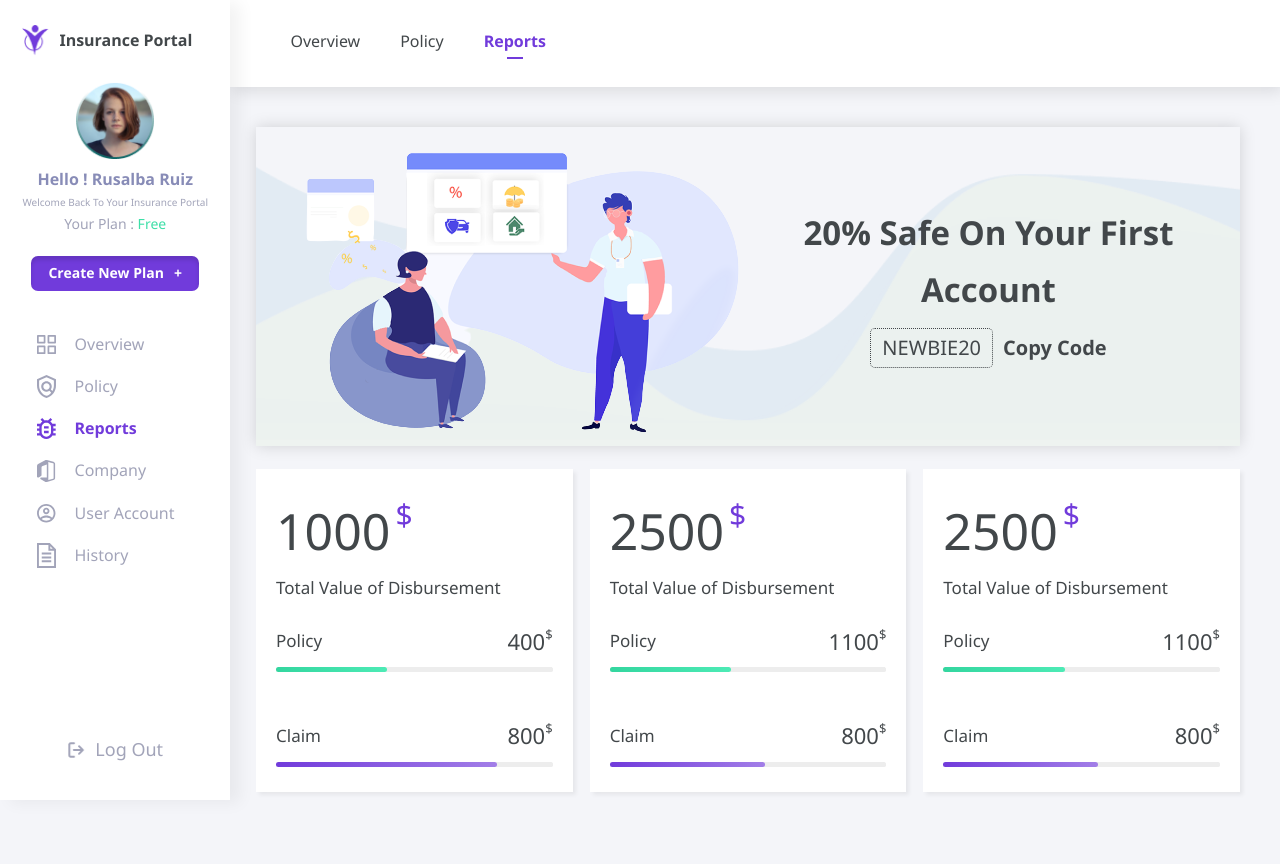
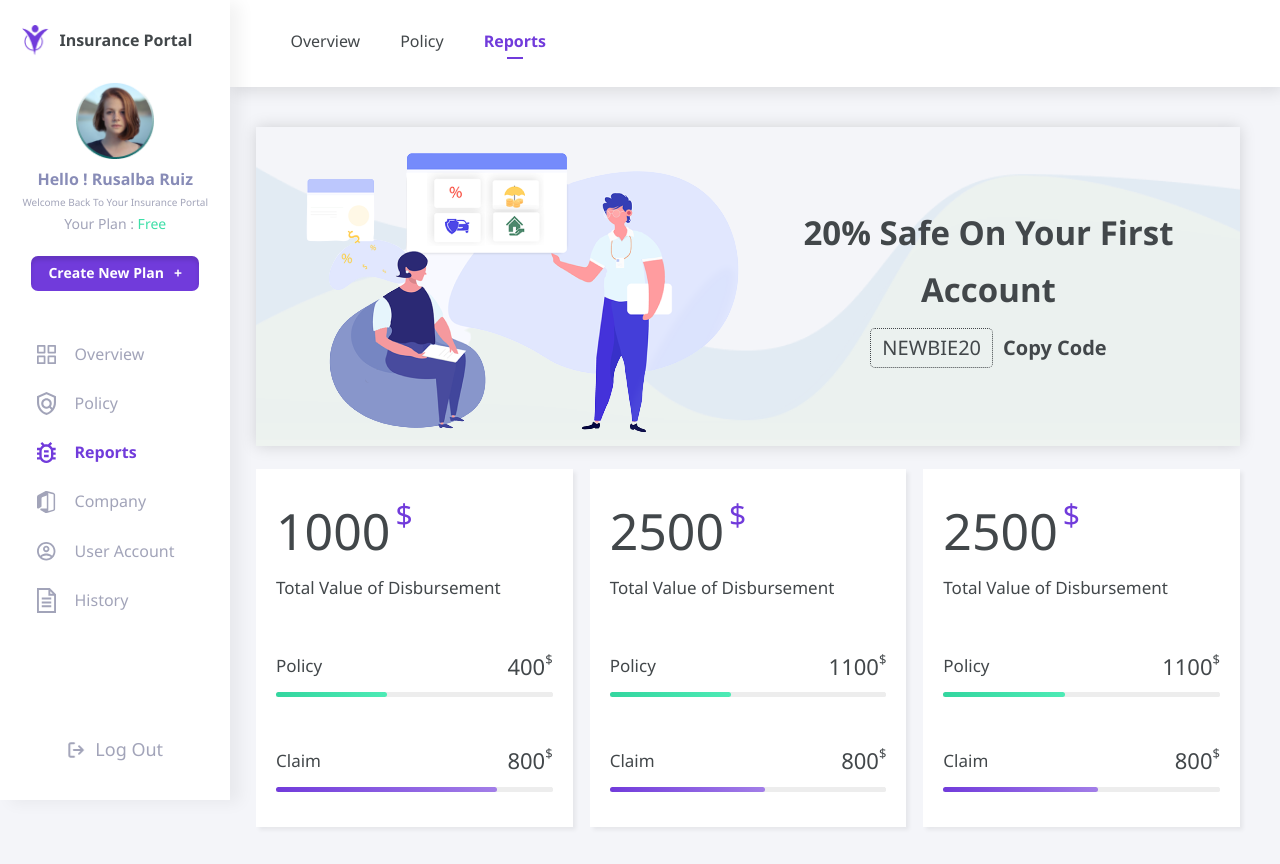
Before and after one commit to oluwakemi-dada/dashboard-task, a React (Create React App) app: page /reports in a window 1280 px wide. Shown: the top 864 px of the page. Before the commit the page ends 800 px from the top, so only its background shows below. Built offline with nearby package versions, Linux system fonts and the light colour scheme.

Commit message:
Some edits

```diff
--- a/src/styles/LeftNav.module.scss
+++ b/src/styles/LeftNav.module.scss
@@ -129,13 +129,13 @@
   }
 
   .nav {
-    margin-top: 4rem;
+    margin-top: 5rem;
 
     > * li {
       display: grid;
       grid-template-columns: 0.2fr 0.8fr;
       width: 100%;
-      margin: 1.5rem 0 1.5rem 1.5rem;
+      margin: 1.5rem 0 2.2rem 1.5rem;
       align-items: center;
 
       img {
--- a/src/styles/Reports.module.scss
+++ b/src/styles/Reports.module.scss
@@ -23,7 +23,7 @@
   > div {
     background: #fff;
     box-shadow: 3px 3px 4px rgba(0, 0, 0, 0.06);
-    padding: 2rem;
+    padding: 2rem 2rem 3rem 2rem;
   }
 
   @media (max-width: 950px) {
@@ -58,7 +58,7 @@
 }
 
 .policyProgress {
-  margin-top: 2rem;
+  margin-top: 4.5rem;
 
   progress::-webkit-progress-value {
     background: linear-gradient(90deg, #33d69f 0%, #50edb8 111.47%);
--- a/src/styles/RightNav.module.scss
+++ b/src/styles/RightNav.module.scss
@@ -70,13 +70,13 @@
   }
 
   .nav {
-    margin-top: 4rem;
+    margin-top: 5rem;
 
     > * li {
       display: grid;
       grid-template-columns: 0.2fr 0.8fr;
       width: 100%;
-      margin: 1.5rem 0 1.5rem 1.5rem;
+      margin: 1.5rem 0 2.2rem 1.5rem;
       align-items: center;
 
       img {
```
